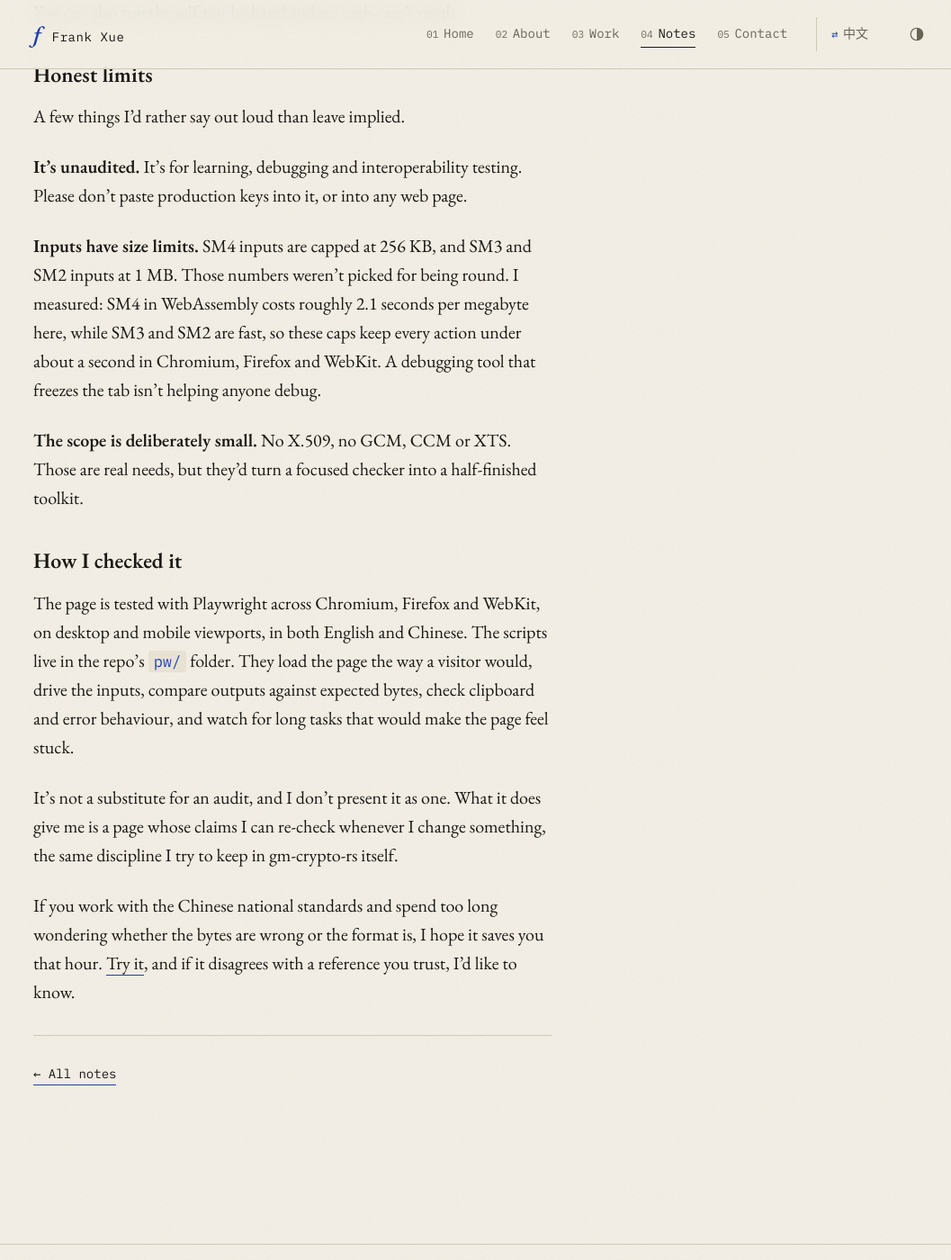
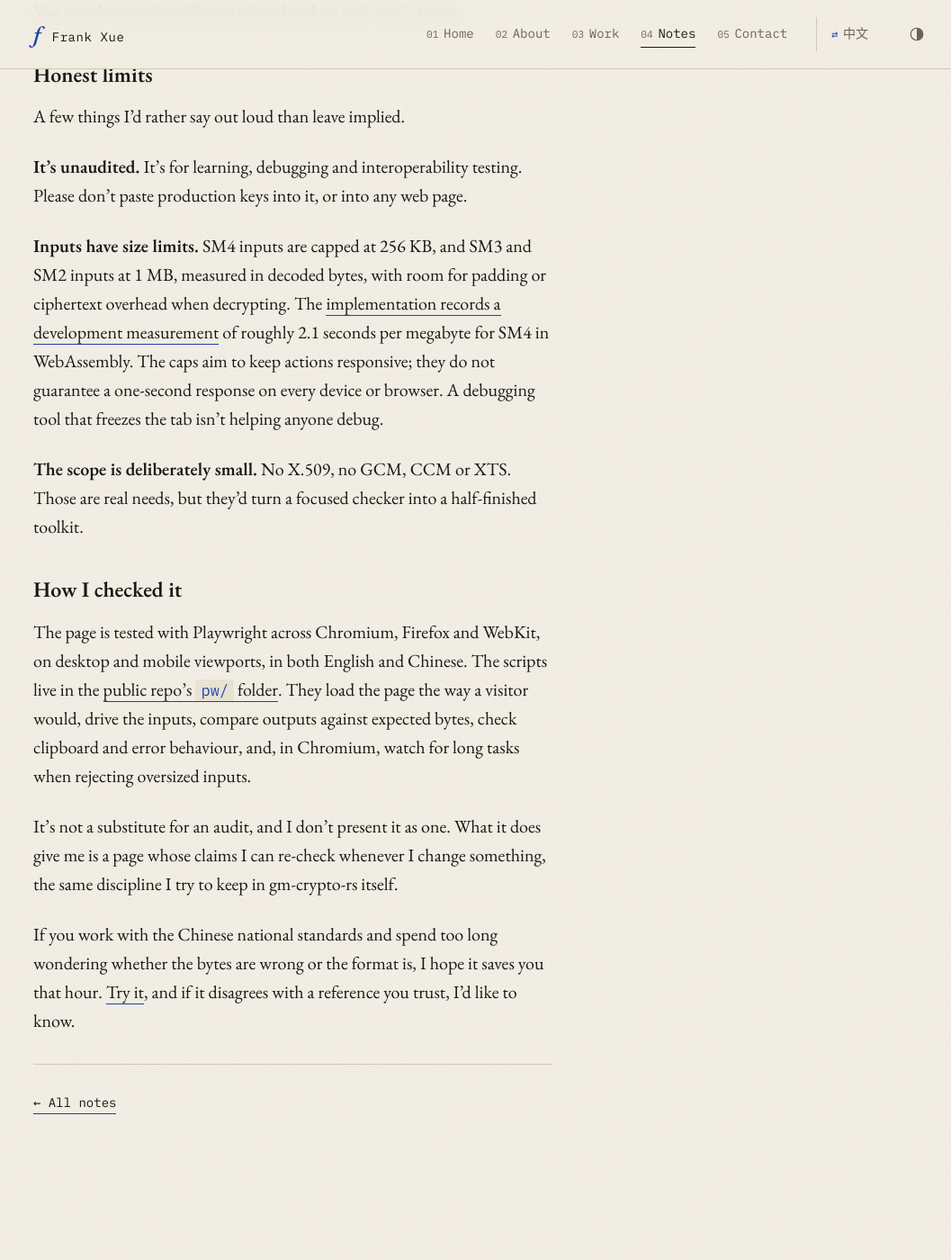
Before and after one commit to frankxue831/frankxue831.github.io, a Jekyll site: the page built from _notes/building-gm-crypto-web.md, in a window 1280 px wide and 1400 px high, scrolled down 1651 px. Shown: the whole window at 90% size, without its empty margins (101-1158 px from the left). Built offline with Jekyll 4.4.1, drawn with Linux system fonts in a browser that asks for light colours; some of the changed text lies outside the part shown.

Commit message:
fix: qualify gm-crypto-web storage and validation claims

```diff
--- a/_notes/building-gm-crypto-web.md
+++ b/_notes/building-gm-crypto-web.md
@@ -26,15 +26,15 @@
 I didn't want a second implementation. A debugging tool that disagrees
 with the library it's meant to help debug is worse than no tool. So the
 page runs gm-crypto-rs itself: the `gmcrypto-core` crate at 1.16.0,
-pinned to a fixed commit and compiled to WebAssembly through
+[pinned to a fixed commit](https://github.com/frankxue831/gm-crypto-web/blob/6b88d03c4330999bc771f9057759650554cb8eb4/Cargo.toml#L11) and compiled to WebAssembly through
 `wasm-bindgen`. The release build is size-optimised with link-time
 optimisation, but the arithmetic is the same arithmetic the crate ships.
 
 That also settles where the computation happens. Everything runs in your
-browser. There's no backend, no account and no storage; the keys and
-messages you paste don't leave the page. That's not a policy I'm asking
-you to trust so much as the shape of the thing: there's nowhere for them
-to go.
+browser. The tool has no backend or account and does not upload or persist
+the keys and messages you enter. It does [save your language preference
+in localStorage](https://github.com/frankxue831/gm-crypto-web/blob/6b88d03c4330999bc771f9057759650554cb8eb4/www/i18n.js#L108).
+That describes this implementation, not a security guarantee.
 
 ## A self-test that actually runs
 
@@ -61,11 +61,13 @@
 page.
 
 **Inputs have size limits.** SM4 inputs are capped at 256 KB, and SM3 and
-SM2 inputs at 1 MB. Those numbers weren't picked for being round. I
-measured: SM4 in WebAssembly costs roughly 2.1 seconds per megabyte here,
-while SM3 and SM2 are fast, so these caps keep every action under about
-a second in Chromium, Firefox and WebKit. A debugging tool that freezes
-the tab isn't helping anyone debug.
+SM2 inputs at 1 MB, measured in decoded bytes, with room for padding or
+ciphertext overhead when decrypting. The [implementation records a
+development measurement](https://github.com/frankxue831/gm-crypto-web/blob/6b88d03c4330999bc771f9057759650554cb8eb4/www/app.js#L20)
+of roughly 2.1 seconds per megabyte for SM4 in WebAssembly. The caps aim
+to keep actions responsive; they do not guarantee a one-second response
+on every device or browser. A debugging tool that freezes the tab isn't
+helping anyone debug.
 
 **The scope is deliberately small.** No X.509, no GCM, CCM or XTS. Those
 are real needs, but they'd turn a focused checker into a half-finished
@@ -75,10 +77,10 @@
 
 The page is tested with Playwright across Chromium, Firefox and WebKit,
 on desktop and mobile viewports, in both English and Chinese. The scripts
-live in the repo's `pw/` folder. They load the page the way a visitor
+live in the [public repo's `pw/` folder](https://github.com/frankxue831/gm-crypto-web/tree/6b88d03c4330999bc771f9057759650554cb8eb4/pw). They load the page the way a visitor
 would, drive the inputs, compare outputs against expected bytes, check
-clipboard and error behaviour, and watch for long tasks that would make
-the page feel stuck.
+clipboard and error behaviour, and, in Chromium, watch for long tasks
+when rejecting oversized inputs.
 
 It's not a substitute for an audit, and I don't present it as one. What
 it does give me is a page whose claims I can re-check whenever I change
```
Also changed, not shown: _notes/building-gm-crypto-web.zh.md (+4 -4 lines).
